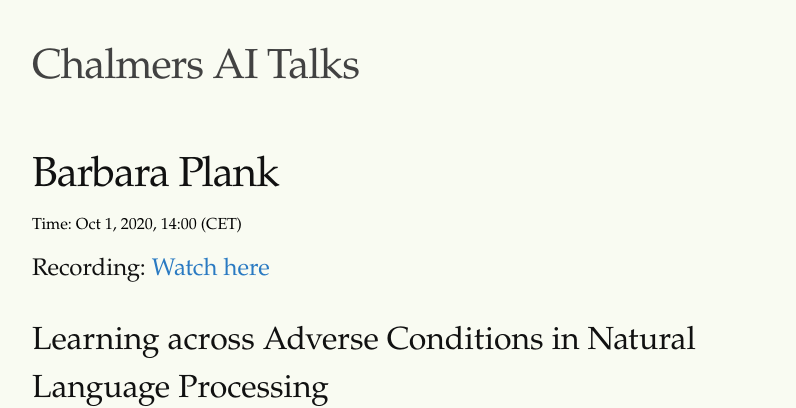
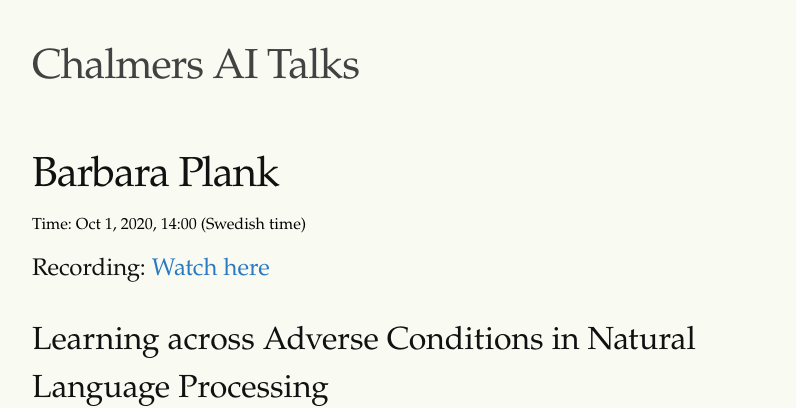
Before and after one commit to aitalks-se/aitalks-se.github.io, a Jekyll site: the page built from _posts/2020-10-01-barbara-plank.markdown, in a window 1280 px wide. Shown: the top 408 px of the page, without its empty margins (238-1034 px from the left). Built offline with Jekyll 4.4.1, drawn with Linux system fonts in a browser that asks for light colours.

Commit message:
swedish time

```diff
--- a/_layouts/post.html
+++ b/_layouts/post.html
@@ -12,7 +12,7 @@
       <p class="post-meta">
         <time class="dt-published" datetime="{{ page.date | date_to_xmlschema }}" itemprop="datePublished">
           {%- assign date_format = site.minima.date_format | default: "%b %-d, %Y, %H:%M" -%}
-          Time:&nbsp;{{ page.date | date: date_format }} (CET)
+          Time:&nbsp;{{ page.date | date: date_format }} (Swedish time)
         </time>
       </p>
       {%- if page.author -%}
```
